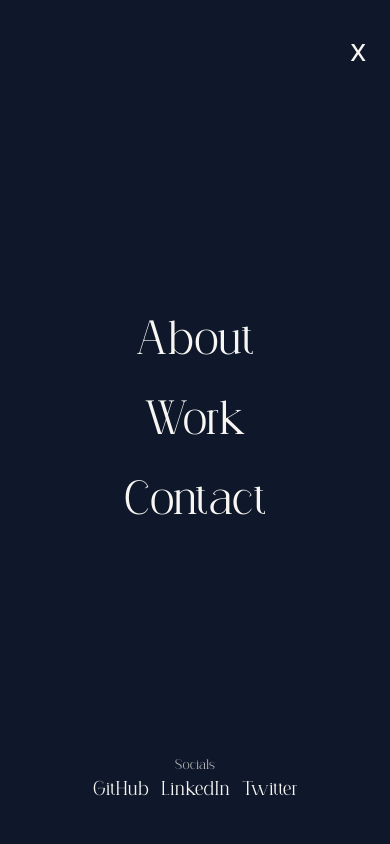
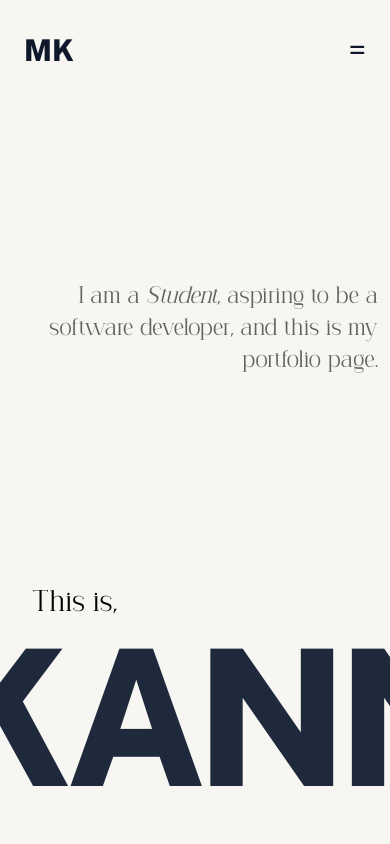
Before and after one commit to MKMukeshkannan/mukeshkannan.dev, a Next.js app: page / in a window 390 px wide. Shown: the top 844 px of the page. Built offline with nearby package versions, Linux system fonts and the light colour scheme.

Commit message:
feat: 🐊 add text-enterance animation

```diff
--- a/src/app/page.tsx
+++ b/src/app/page.tsx
@@ -1,4 +1,4 @@
-import { NameMarquee, NavBar } from "@/components";
+import { InViewAnimation, NameMarquee, NavBar } from "@/components";
 import BestWorkComponent from "@/components/BestWorkComponent";
 import Image from "next/image";
 import { BestWork } from "@/libs/data";
@@ -9,7 +9,9 @@ export default function Home() {
     <main className="bg-beige">
       <NavBar />
       <section className="flex flex-col items-start justify-end p-8 min-h-screen w-full relative overflow-hidden select-none">
+        <InViewAnimation>
           <p className="font-carlgine text-3xl">This is, </p>
+        </InViewAnimation>
         <Image
           alt="mukesh-kannan"
           src="https://img.freepik.com/free-photo/aesthetic-minimal-white-grid-pattern-wallpaper_53876-96916.jpg"
@@ -17,16 +19,22 @@ export default function Home() {
           height={600}
           className="opacity-60 left-20 absolute top-1/4 hidden lg:block"
         />
-        <p className="absolute max-w-96 lg:right-20 opacity-60 lg:top-1/2 top-1/3  text-2xl font-carlgine text-right pr-3">
-          I am a <em>Student</em>, aspiring to be a software developer, and this
-          is my portfolio page.
+        <section className="absolute max-w-96 lg:top-1/2 top-1/3  lg:right-20 opacity-60">
+          <InViewAnimation>
+            <p className="text-2xl font-carlgine text-right pr-3">
+              I am a <em>Student</em>, aspiring to be a software developer, and
+              this is my portfolio page.
             </p>
+          </InViewAnimation>
+        </section>
         <NameMarquee />
       </section>
       <section className="bg-slate-900 p-8 lg:p-16 rounded-t-3xl lg:grid grid-cols-2">
+        <InViewAnimation>
           <h1 className="text-7xl lg:text-8xl font-publicSans text-beige mb-5 self-end">
             Who Am I ?
           </h1>
+        </InViewAnimation>
 
         <section className="w-full h-96 row-span-2 relative col-start-2 my-4">
           <Image
@@ -37,21 +45,25 @@ export default function Home() {
           />
         </section>
 
+        <InViewAnimation>
           <p className="text-beige font-carlgine text-xl max-w-3xl">
-          I am Mukesh Kannan, second year pursuing my Computer Science degree at
-          Chennai Institute of Technology, Chennai. I have an Inquiring mind. I
-          am very adept at dealing with computational problems. I enjoy
-          problem-solving, so I am passionately pursuing a career in the
+            I am Mukesh Kannan, second year pursuing my Computer Science degree
+            at Chennai Institute of Technology, Chennai. I have an Inquiring
+            mind. I am very adept at dealing with computational problems. I
+            enjoy problem-solving, so I am passionately pursuing a career in the
             software development field.
             <br />
             <br />I am good at React, Express, C++, Figma, AWS, DevOps
           </p>
+        </InViewAnimation>
       </section>
 
       <section className="min-h-screen p-8 lg:p-24">
+        <InViewAnimation>
           <h1 className="text-slate-800 text-center text-8xl lg:text-9xl mb-16 tracking-wider font-publicSans">
             Best Works
           </h1>
+        </InViewAnimation>
 
         {BestWork.map((work, index) => (
           <BestWorkComponent
@@ -66,9 +78,11 @@ export default function Home() {
       </section>
 
       <section className="bg-slate-800 p-8 lg:p-24 ">
+        <InViewAnimation>
           <h1 className="text-beige text-8xl lg:text-8xl text-center border-b-2 pb-6 border-beige border-opacity-40 font-publicSans">
             Get In Touch
           </h1>
+        </InViewAnimation>
         <section className="text-center space-x-2 mt-6">
           <button className="text-xl hover:text-slate-800 hover:bg-beige text-beige border-beige border rounded-lg p-2 px-4">
             Phone
--- a/src/components/BestWorkComponent.tsx
+++ b/src/components/BestWorkComponent.tsx
@@ -1,4 +1,5 @@
 import Image from "next/image";
+import InViewAnimation from "./InViewAnimation";
 
 interface prop {
   index: number;
@@ -30,9 +31,13 @@ export default function BestWorkComponent({
       </section>
 
       <section className="lg:w-0 space-y-5 flex-grow p-8 ">
-        <h1 className="text-5xl font-publicSans text-slate-800">{title}</h1>
+        <InViewAnimation>
+          <h1 className="text-5xl font-publicSans text-slate-800">{title}</h1>
+        </InViewAnimation>
 
-        <p className="text-xl font-carlgine">{description}</p>
+        <InViewAnimation>
+          <p className="text-xl font-carlgine">{description}</p>
+        </InViewAnimation>
         <button className="font-publicSans rounded-md px-4 p-3 bg-slate-800 text-beige">
           Learn More
         </button>
--- /dev/null
+++ b/src/components/InViewAnimation.tsx
@@ -0,0 +1,36 @@
+"use client";
+
+import { Variants, motion, useAnimation, useInView } from "framer-motion";
+import { useEffect, useRef } from "react";
+
+interface props {
+  children: JSX.Element;
+}
+
+const varients: Variants = {
+  hidden: { opacity: 0, y: 75 },
+  visible: { opacity: 1, y: 0 },
+};
+
+export default function InViewAnimation({ children }: props) {
+  const ref = useRef(null);
+  const isInView = useInView(ref, { once: true });
+
+  const animate = useAnimation();
+
+  useEffect(() => {
+    if (isInView) animate.start("visible");
+  }, [isInView]);
+
+  return (
+    <motion.section
+      ref={ref}
+      variants={varients}
+      initial="hidden"
+      animate={animate}
+      transition={{ duration: 0.4 }}
+    >
+      {children}
+    </motion.section>
+  );
+}
--- a/src/components/NameMarquee.tsx
+++ b/src/components/NameMarquee.tsx
@@ -6,7 +6,7 @@ export default function NameMarquee() {
     <motion.h1
       initial={{ x: 0 }}
       animate={{ x: -2000 }}
-      transition={{ repeat: Infinity, duration: 20, type: 'tween' }}
+      transition={{ repeat: Infinity, duration: 20, type: "tween" }}
       className="font-publicSans whitespace-nowrap text[224px] text-[190px] leading-none font-black tracking-tighter text-slate-800"
     >
       MUKESH KANNAN &bull; MUKESH KANNAN &bull; MUKESH KANNAN &bull; MUKESH
--- a/src/components/NavBar.tsx
+++ b/src/components/NavBar.tsx
@@ -1,12 +1,27 @@
 "use client";
 
 import { useState } from "react";
+import { motion } from "framer-motion";
 
 export default function NavBar() {
-  const [isOpen, setIsOpen] = useState<boolean>(true);
+  const [isOpen, setIsOpen] = useState<boolean>(false);
+  const [activeNav, setActiveNav] = useState<boolean>(false);
+
+  const handleScroll = () => {
+    if (window.scrollY >= 540) setActiveNav(true);
+    else setActiveNav(false);
+  };
+
+  if (typeof window !== "undefined")
+    window.addEventListener("scroll", handleScroll);
 
   return (
-    <nav className="flex items-center justify-between w-full md:px-16 px-6 py-8 fixed top-0 z-[999] text-slate-900">
+    <motion.nav
+      initial={{ opacity: 0, y: -75 }}
+      animate={{ opacity: 1, y: 0 }}
+      transition={{ duration: 0.4 }}
+      className={`flex items-center justify-between w-full md:px-16 px-6 py-8 fixed top-0 z-[999] text-slate-900 ${activeNav && "bg-beige  rounded-b-lg shadow"}`}
+    >
       <h1 className="text-3xl cursor-pointer font-publicSans font-black">MK</h1>
 
       {isOpen ? (
@@ -43,6 +58,6 @@ export default function NavBar() {
         <h1 className="cursor-pointer">Work</h1>
         <h1 className="cursor-pointer">Contact</h1>
       </section>
-    </nav>
+    </motion.nav>
   );
 }
--- a/src/components/index.ts
+++ b/src/components/index.ts
@@ -1,3 +1,4 @@
 export { default as NameMarquee } from "./NameMarquee";
 export { default as BestWork } from "./BestWorkComponent";
 export { default as NavBar } from "./NavBar";
+export { default as InViewAnimation } from "./InViewAnimation";
```
Lines whose indentation alone changed are shown as unchanged.
